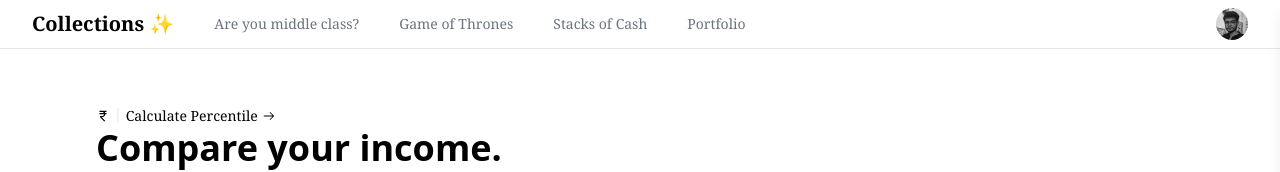
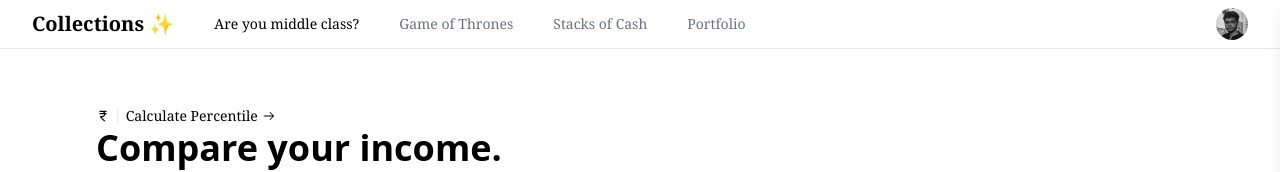
Before and after one commit to anubhabrc/collections, a React (Vite) app: page / in a window 1280 px wide. Shown: the top 172 px of the page. Built offline with nearby package versions, Linux system fonts and the light colour scheme; no server answers.

Commit message:
navbar link styling change when page is active, sidebar closes when clicked on link in mobile view

```diff
--- a/src/components/Navbar.jsx
+++ b/src/components/Navbar.jsx
@@ -2,10 +2,11 @@ import React, { useState } from "react";
 import dp from "../assets/dp.jpeg";
 import { LiaSkullCrossbonesSolid } from "react-icons/lia";
 import { PiHamburgerLight } from "react-icons/pi";
-import { Link } from "@tanstack/react-router";
+import { Link, useRouterState } from "@tanstack/react-router";
 
 const Navbar = () => {
   const [isOpen, setIsOpen] = useState(false);
+  const routerState = useRouterState();
 
   const toggleSidebar = () => {
     setIsOpen(!isOpen);
@@ -13,6 +14,18 @@ const Navbar = () => {
 
   const closeSidebar = () => {
     setIsOpen(false);
+  };
+
+  const isLinkActive = (path) => {
+    return routerState.location.pathname === path;
+  };
+
+  // Helper function to get link class names
+  const getLinkClasses = (path) => {
+    const isActive = isLinkActive(path);
+    return `text-sm font-serif ${
+      isActive ? "text-black font-medium" : "text-gray-500 hover:text-black"
+    }`;
   };
 
   return (
@@ -24,21 +37,19 @@ const Navbar = () => {
             Collections ✨
           </Link>
           <div className="hidden md:flex space-x-10">
-            <Link
-              to="/"
-              className="text-gray-500 text-sm hover:text-black font-serif"
-            >
+            <Link to="/" className={getLinkClasses("/")}>
               Are you middle class?
             </Link>
             <Link
               to="/game-of-thrones"
-              className="text-gray-500 text-sm hover:text-black font-serif"
+              className={getLinkClasses("/game-of-thrones")}
             >
               Game of Thrones
             </Link>
             <Link
               to="/stacks-of-cash"
-              className="text-gray-500 text-sm hover:text-black font-serif"
+              // className="text-gray-500 text-sm hover:text-black font-serif"
+              className={getLinkClasses("/stacks-of-cash")}
             >
               Stacks of Cash
             </Link>
@@ -100,6 +111,7 @@ const Navbar = () => {
                 href="https://www.anubhabrc.tech/"
                 target="_blank"
                 rel="noopener noreferrer"
+                onClick={closeSidebar}
               >
                 <img
                   src={dp}
@@ -111,18 +123,20 @@ const Navbar = () => {
           </div>
           <div className="flex flex-col gap-2 space-y-4">
             <h3 className="text-black font-serif font-semibold">Quick links</h3>
-            <Link to="/" className="text-gray-500 text-sm font-serif">
+            <Link to="/" className={getLinkClasses("/")} onClick={closeSidebar}>
               Are you middle class?
             </Link>
             <Link
               to="/game-of-thrones"
-              className="text-gray-500 text-sm font-serif"
+              className={getLinkClasses("/game-of-thrones")}
+              onClick={closeSidebar}
             >
               Game of Thrones
             </Link>
             <Link
               to="/stacks-of-cash"
-              className="text-gray-500 text-sm font-serif"
+              className={getLinkClasses("/stacks-of-cash")}
+              onClick={closeSidebar}
             >
               Stacks of Cash
             </Link>
@@ -131,6 +145,7 @@ const Navbar = () => {
               target="_blank"
               rel="noopener noreferrer"
               className="text-gray-500 text-sm font-serif"
+              onClick={closeSidebar}
             >
               Portfolio
             </a>
--- a/src/pages/stacksofcash/StacksOfCash.jsx
+++ b/src/pages/stacksofcash/StacksOfCash.jsx
@@ -1,5 +1,4 @@
 import React, { useState, useRef } from "react";
-import { Button } from "@cred/neopop-web/lib/components";
 import { Canvas, useThree } from "@react-three/fiber";
 import { OrbitControls } from "@react-three/drei";
 import Human from "../../../public/Human";
@@ -23,7 +22,6 @@ const StacksOfCash = () => {
 
   const MoneyStack = ({ value }) => {
     const side = (16.6 * 6.6 * ((value / 2000) * 0.011)) ** (1 / 3) / 100;
-    // if (isNaN(side)) return null;
     console.log(side);
 
     const meshRef = useRef();
@@ -87,7 +85,7 @@ const StacksOfCash = () => {
           <div className="flex flex-col gap-2 w-[65%]">
             {presetValues.map((preset, idx) => (
               <button
-                className="py-2 font-serif text-white bg-gray-600 border-b-8 border-gray-700 border-r-[6px] border-r-gray-500 active:border-b-2 active:border-r-2 active:translate-y-[6px] active:translate-x-[6px] transition-all duration-100"
+                className="py-2 font-serif text-white bg-gray-600 border-b-8 border-gray-700 border-r-[6px] border-r-gray-500 active:border-b-2 active:border-r-2 active:translate-y-[6px] active:translate-x-[6px] transition-all"
                 key={idx}
                 variant="primary"
                 kind="elevated"
```
